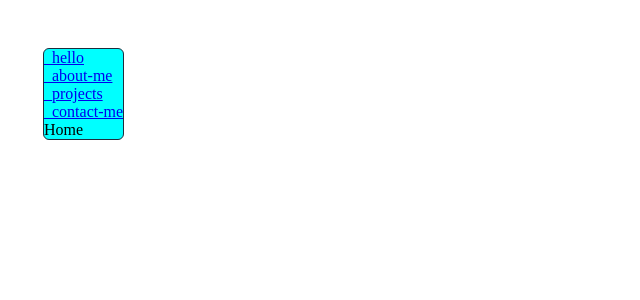
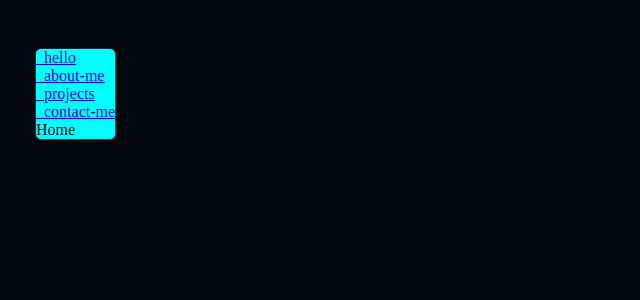
Before and after one commit to INDIANA-Jen/portfolio_client, a React (Vite) app: page / in a window 1280 px wide. Shown: the top 300 px of the page, without its empty margins (0-640 px from the left). Built offline with nearby package versions, Linux system fonts and the light colour scheme.

Commit message:
Created global base styles for all content

```diff
--- a/src/App.jsx
+++ b/src/App.jsx
@@ -2,6 +2,8 @@
 import Route from './Route'
 
 import styles from './App.module.scss';
+
+import './styles/Base.scss'
 
 export default function App() {
   return (
--- a/src/styles/Base.scss
+++ b/src/styles/Base.scss
@@ -0,0 +1,12 @@
+@use './Variables.scss' as*;
+
+*{
+    margin:0;
+    padding: 0;
+    box-sizing:border-box;
+}
+
+body{
+    background-color:  $onePrimaryColor;
+
+}
```
